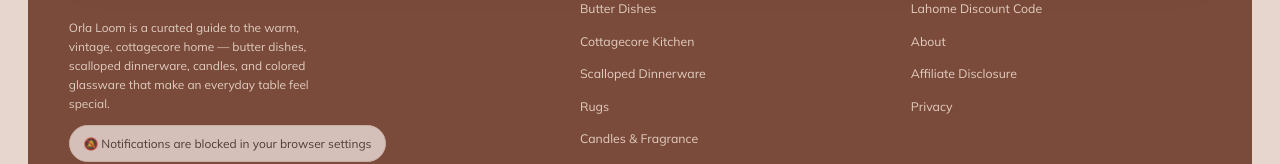
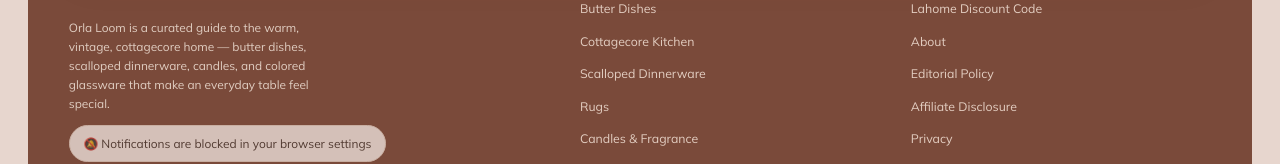
Before and after one commit to Arash8382/orlaloom, a Next.js app: page / in a window 1280 px wide. Shown: the part 6821-6985 px from the top of the page. Built offline with nearby package versions, Linux system fonts and the light colour scheme.

Commit message:
Footer: link Editorial Policy

```diff
--- a/app/layout.js
+++ b/app/layout.js
@@ -76,6 +76,7 @@ export default function RootLayout({ children }) {
                 <ul>
                   <li><Link href="/lahome-discount-code">Lahome Discount Code</Link></li>
                   <li><Link href="/about">About</Link></li>
+                  <li><Link href="/editorial-policy">Editorial Policy</Link></li>
                   <li><Link href="/disclosure">Affiliate Disclosure</Link></li>
                   <li><Link href="/privacy">Privacy</Link></li>
                 </ul>
```
